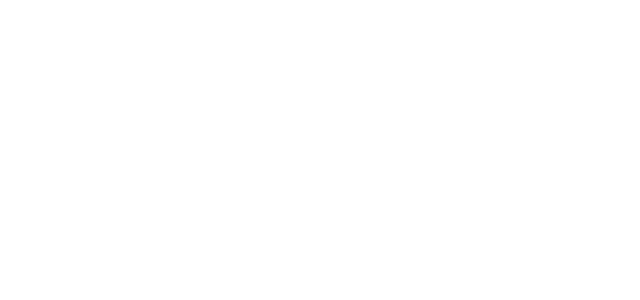
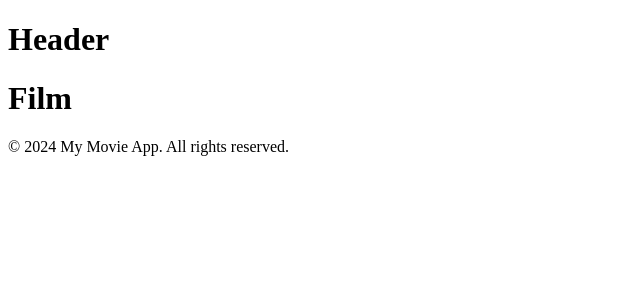
Before and after one commit to RodiglianoLorenzo/webapp-react, a React (Vite) app: page /film/1 in a window 1280 px wide. Shown: the top 300 px of the page, without its empty margins (0-640 px from the left). Built offline with nearby package versions, Linux system fonts and the light colour scheme.

Commit message:
milestone 2 completed

```diff
--- a/src/App.jsx
+++ b/src/App.jsx
@@ -1,7 +1,21 @@
+import { BrowserRouter, Route, Routes } from 'react-router-dom'
+import DefaultLayout from './layouts/DefaultLayout'
+import HomePage from './pages/HomePage'
+import SingleFilm from './pages/singleFilm'
 
 
 function App() {
 
+  return (
+    <BrowserRouter>
+      <Routes>
+        <Route element={<DefaultLayout />}>
+          <Route index element={<HomePage />} />
+          <Route path="/film/:id" element={<SingleFilm />} />
+        </Route>
+      </Routes>
+    </BrowserRouter>
+  )
 
 }
 
--- /dev/null
+++ b/src/components/AppFooter.jsx
@@ -0,0 +1,9 @@
+
+export default function AppFooter() {
+
+    return (
+        <footer className="bg-dark text-light text-center py-3">
+            <p>&copy; 2024 My Movie App. All rights reserved.</p>
+        </footer>
+    )
+}
--- /dev/null
+++ b/src/components/AppHeader.jsx
@@ -0,0 +1,7 @@
+
+export default function AppHeader() {
+
+    return (
+        <h1>Header</h1>
+    )
+}
--- /dev/null
+++ b/src/layouts/DefaultLayout.jsx
@@ -0,0 +1,16 @@
+import { Outlet } from "react-router-dom";
+import AppHeader from "../components/AppHeader";
+import AppFooter from "../components/AppFooter";
+
+export default function DefoultLayout() {
+
+    return (
+        <>
+            <AppHeader />
+            <main>
+                <Outlet />
+            </main>
+            <AppFooter />
+        </>
+    )
+}
--- /dev/null
+++ b/src/pages/HomePage.jsx
@@ -0,0 +1,8 @@
+
+export default function HomePage() {
+
+    return (<div>Hello, World!</div>
+
+    )
+
+}
--- /dev/null
+++ b/src/pages/singleFilm.jsx
@@ -0,0 +1,9 @@
+
+export default function singleFilm() {
+
+    return (
+        <div>
+            <h1>Film</h1>
+        </div>
+    )
+}
```
